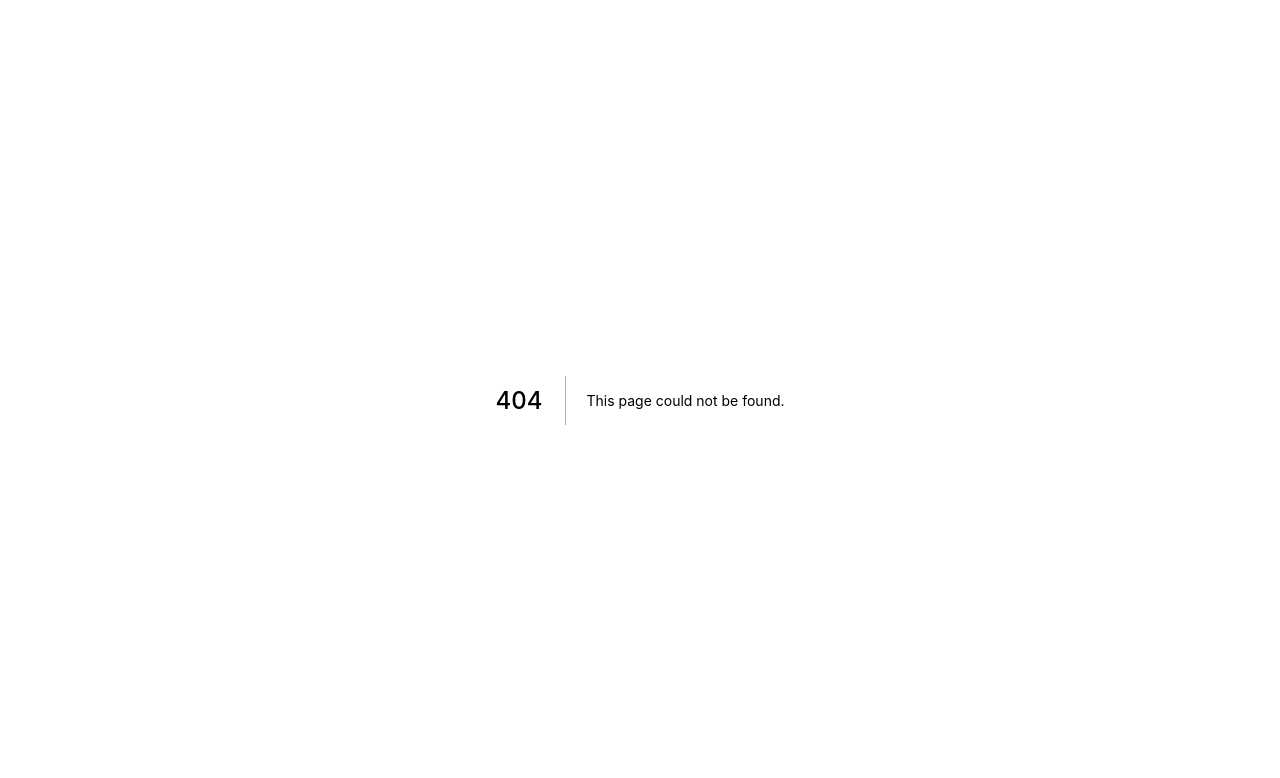
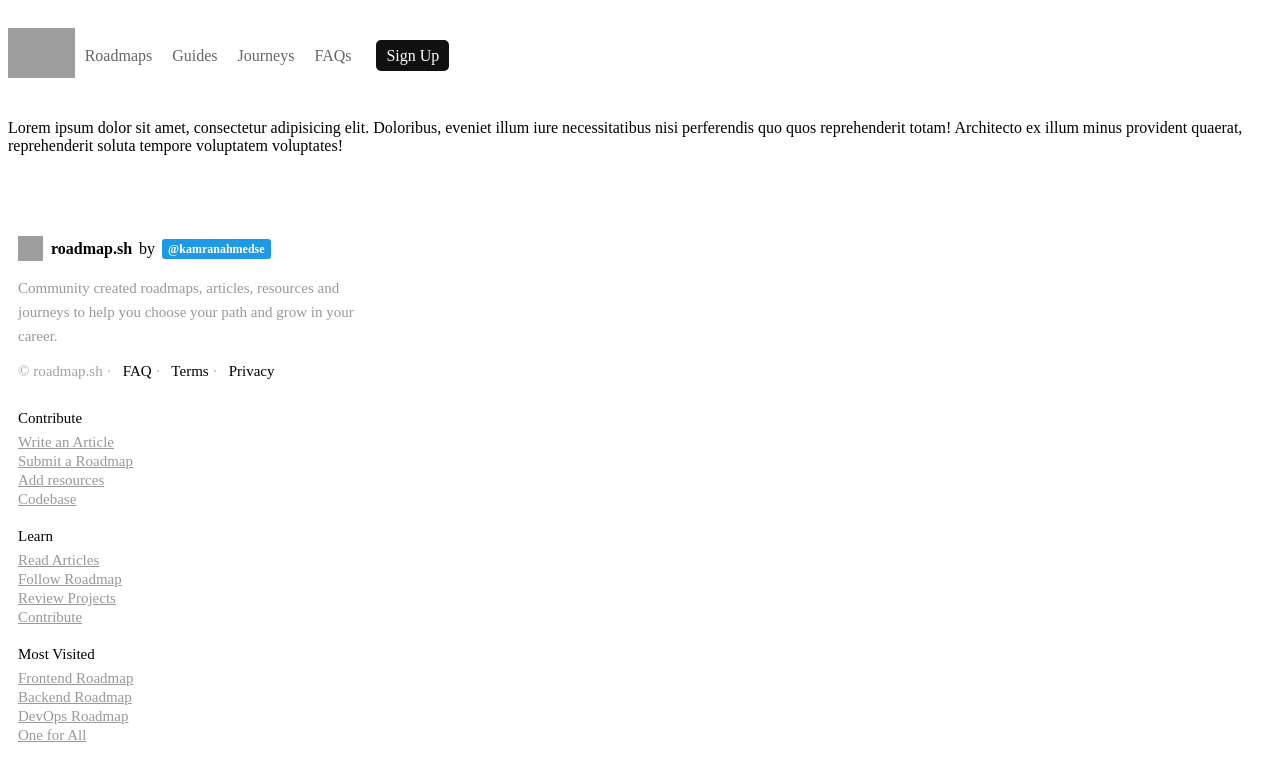
Before and after one commit to jacklee2020716/developer-roadmap, a Next.js app: page /terms in a window 1280 px wide. Before the commit this address had no page. Shown: the top 778 px of the page. Built offline with nearby package versions, Linux system fonts and the light colour scheme; grey boxes are pictures that could not be loaded.

Commit message:
Fix header UI

```diff
--- a/components/footer/index.js
+++ b/components/footer/index.js
@@ -17,7 +17,7 @@ const Footer = () => (
             <p className='meta-links'>
               &copy; roadmap.sh &middot;
               &nbsp; <a href="#">FAQ</a> &middot;
-              &nbsp; <a href="#">Terms</a> &middot;
+              &nbsp; <a href="/terms">Terms</a> &middot;
               &nbsp; <a href="#">Privacy</a>
             </p>
           </div>
--- a/components/header/index.js
+++ b/components/header/index.js
@@ -4,7 +4,7 @@ const Header = () => (
   <div className='page-header'>
     <div className="top-row container">
       <div className="flex-grow-1 brand">
-        <a href="#">
+        <a href="/">
           <img src="/static/brand.png" alt="" />
         </a>
       </div>
--- a/components/header/style.scss
+++ b/components/header/style.scss
@@ -8,7 +8,7 @@
   }
 
   .brand img {
-    padding: 5px 10px;
+    padding: 5px 0;
     height: 50px;
     text-decoration: none;
     border-radius: 2px;
--- a/pages/home/index.js
+++ b/pages/home/index.js
@@ -4,7 +4,7 @@ import './style.scss';
 import HeroSection from '../../components/hero-section';
 import Footer from '../../components/footer';
 
-export const Home = (props) => (
+const Home = (props) => (
   <div className='home-container'>
     <Header />
     <HeroSection />
--- /dev/null
+++ b/pages/terms/index.js
@@ -0,0 +1,15 @@
+import Header from '../../components/header';
+import Footer from '../../components/footer';
+import './style.scss';
+
+const Terms = () => (
+  <div className='terms-container'>
+    <Header />
+    <div className="container">
+      <p>Lorem ipsum dolor sit amet, consectetur adipisicing elit. Doloribus, eveniet illum iure necessitatibus nisi perferendis quo quos reprehenderit totam! Architecto ex illum minus provident quaerat, reprehenderit soluta tempore voluptatem voluptates!</p>
+    </div>
+    <Footer />
+  </div>
+);
+
+export default Terms;
```
Also changed, not shown: pages/terms/style.scss (added).
